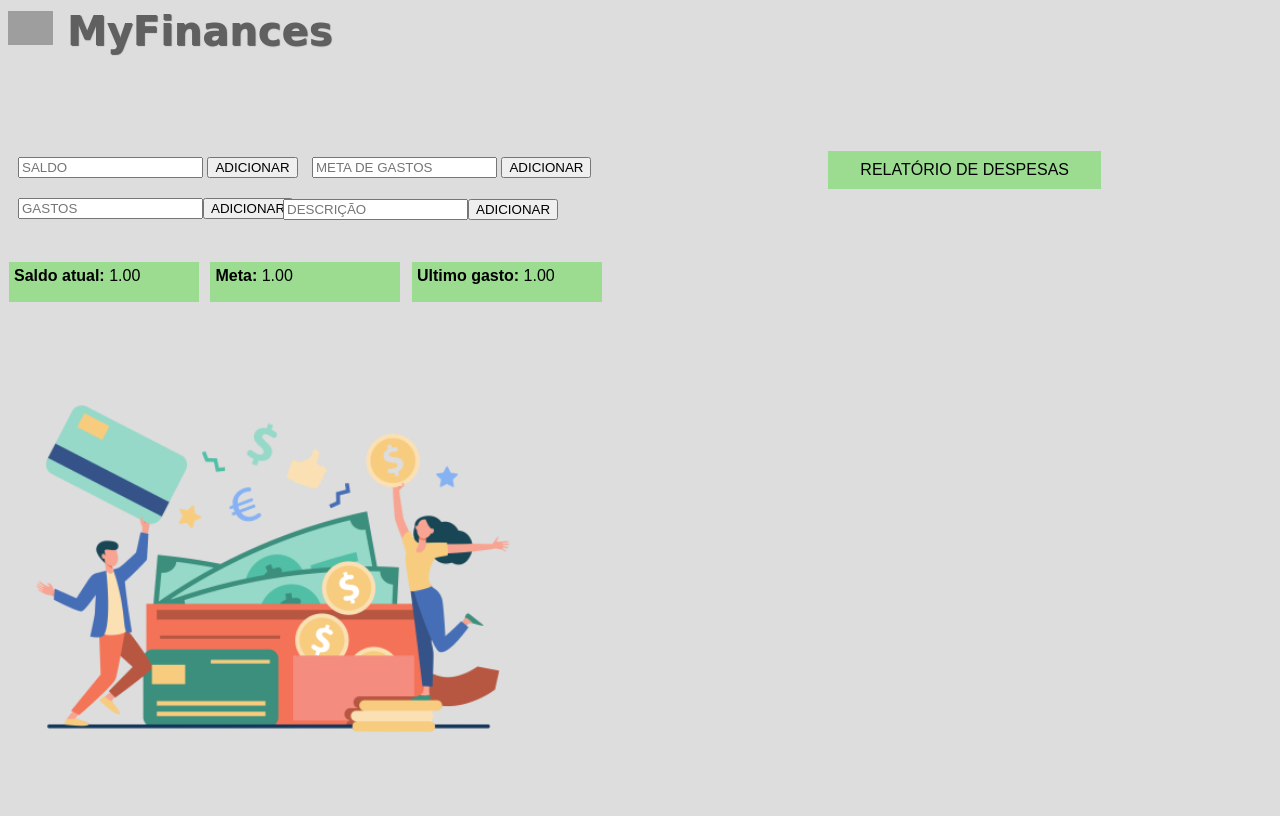
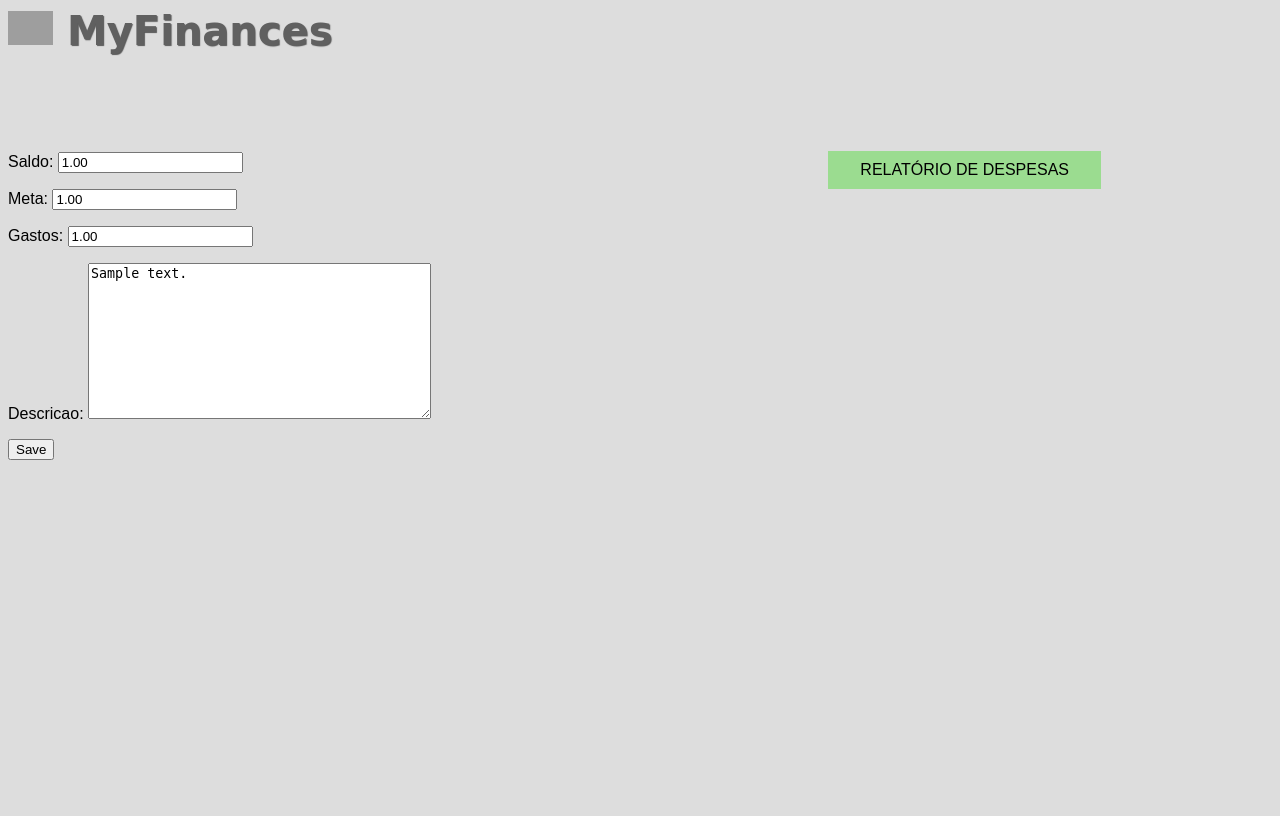
Before and after one commit to start-latamt04/MyFinances, a Django app: page /page-one/ in a window 1280 px wide; the page is wider, and only the part inside the window is pictured. Run offline with Django 3.2, Linux system fonts and the light colour scheme; a user stored in the database is signed in; tables that the repository leaves empty hold one stand-in row (values such as "Sample post"); grey boxes are pictures that could not be loaded.

Commit message:
reform page-one

```diff
--- a/apps/accounts/views.py
+++ b/apps/accounts/views.py
@@ -19,7 +19,12 @@ def cadastro(request):
             f.set_password(f.password)
             f.save()
             messages.success(request, 'Usuário cadastrado com sucesso.')
-            return redirect('accounts:index')
+            username = request.POST['username']
+            password = request.POST['password']
+            user = authenticate(request, username=username, password=password)
+            login(request, user)
+            Saldo.objects.create(saldo=0, meta=0, gastos=0, user=request.user).save()
+            return redirect('accounts:page-one')
     form = UserForm()
     context['form'] = form
     return render(request, template_name, context)
@@ -63,12 +68,18 @@ def user_logout(request):
 
 @login_required(login_url='/login/')
 def page_one(request):
-    user = Saldo.objects.filter(id=request.user.id)
+    saldo = get_object_or_404(Saldo, user_id=request.user.id)
+    form = SaldoForm(instance=saldo)
     template_name = 'page-one.html'
     if request.method == 'POST':
-        form = SaldoForm(request.POST)
+        form = SaldoForm(request.POST, instance=saldo)
+
         if form.is_valid():
-            s = form.save()
-            s.save()
+            saldo = form.save(commit=False)
+            saldo.saldo = form.cleaned_data['saldo']
+            saldo.meta = form.cleaned_data['meta']
+            saldo.gastos = form.cleaned_data['gastos']
+            saldo.descricao = form.cleaned_data['descricao']
+            saldo.save()
             return redirect('accounts:page-one')
-    return render(request, template_name, {'total': user})
+    return render(request, template_name, {'form': form})
--- a/templates/page-one.html
+++ b/templates/page-one.html
@@ -12,32 +12,16 @@
             <hgroup>
                 <h1> <img src="{% static '/images/money-back64.png' %}" width="45px"/> MyFinances</h1>
             </hgroup>
-                <img id="foto1" src="{% static '/images/page_one.png' %}" align="right">
-            </header>
             <nav id="menu">
                 <ul>
                     <li><a href="{% url 'accounts:relatorio_despesas' %}">RELATÓRIO DE DESPESAS</a></li>
                 </ul>
             </nav>
-
-            <form method="post">
+            </header>
+            <form method="POST" class="post-form">
                 {% csrf_token %}
-                <div class="saldo">
-                    <input name="saldo" step="0.01" type="number" placeholder="SALDO" style="margin-top: 5px;">
-                    <button type="submit">ADICIONAR</button>
-                </div>
-                <div class="metas">
-                    <input name="meta" step="0.01" type="number" placeholder="META DE GASTOS">
-                    <button type="submit">ADICIONAR</button>
-                </div>
-                <div class="gastos">
-                    <input name="gastos" step="0.01" type="number" placeholder="GASTOS">
-                    <button type="submit">ADICIONAR</button>
-                </div>
-                <div class="desc">
-                    <input name="descricao" type="text" placeholder="DESCRIÇÃO" autocomplete="off">
-                    <button type="submit">ADICIONAR</button>
-                </div>
+                {{ form.as_p }}
+                <button type="submit" class="save btn btn-default">Save</button>
                 <div class="money">
                 {% for saldo in total %}
                     <ul>
--- a/templates/user_login.html
+++ b/templates/user_login.html
@@ -7,6 +7,9 @@
 {% block title%}MyFinances{% endblock%}
 
 {% block content %}
+    {% if form.errors %}
+    <p>Login ou senha incorreto. Por favor, tente novamente.</p>
+    {% endif %}
     <div class="title">
         <h1> <img src="{% static '/images/money-back64.png' %}" width="45px"/> MyFinances</h1>
     </div>
```
Also changed, not shown: apps/accounts/static/css/relatorio_despesas.css (deleted, +0 -24 lines).
